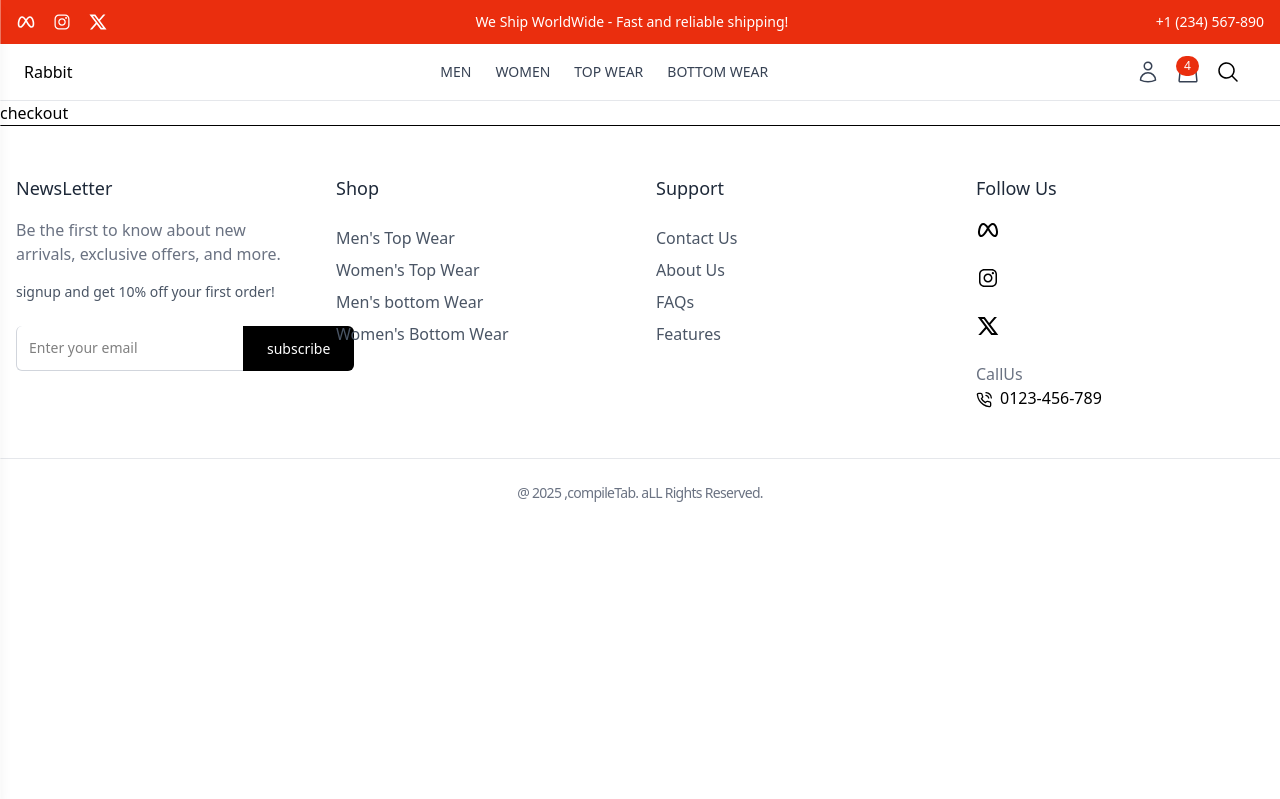
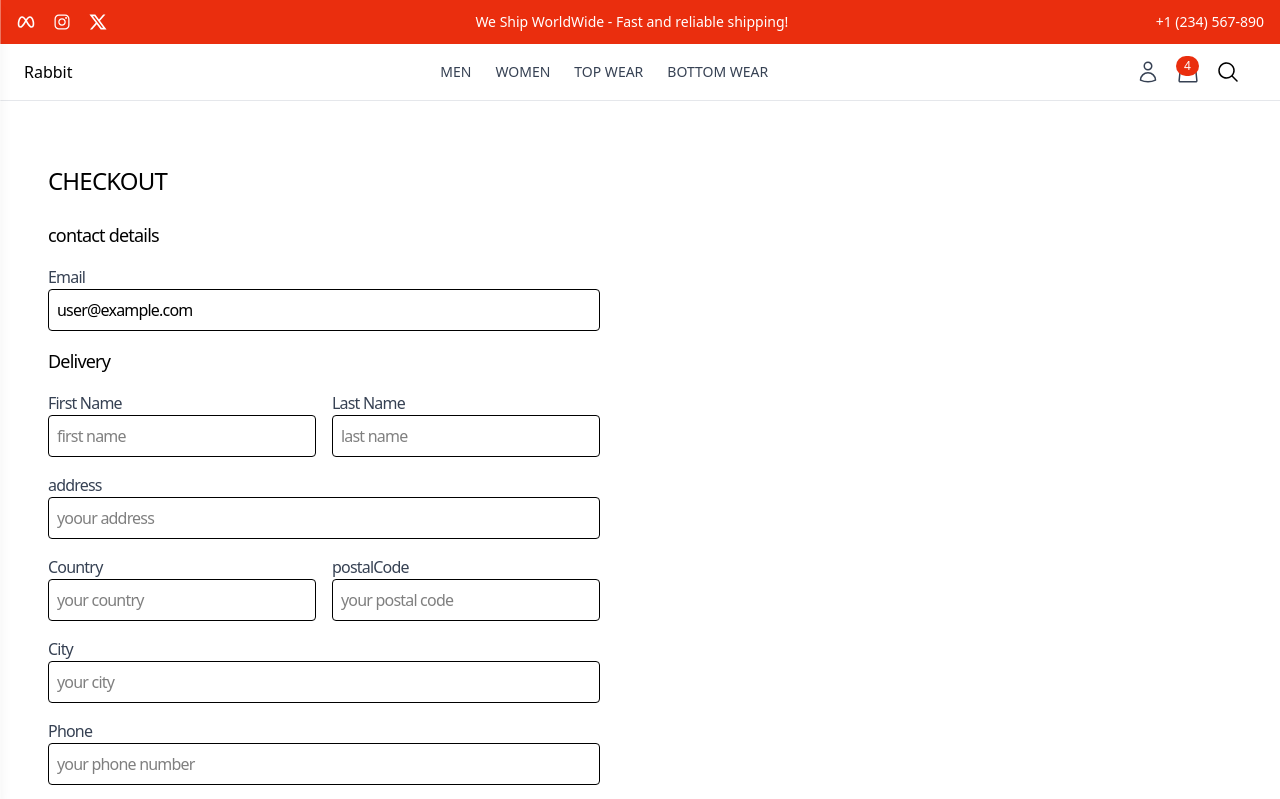
Before and after one commit to teumaywerashe/e-commerce, a React (Vite) app in the folder frontend/: page /checkout in a window 1280 px wide. Shown: the top 799 px of the page. Built offline with nearby package versions, Linux system fonts and the light colour scheme; a web font is replaced by a local one.

Commit message:
feat: Implement checkout functionality with PayPal integration and enhance shipping address form

```diff
--- a/frontend/package.json
+++ b/frontend/package.json
@@ -10,6 +10,7 @@
     "preview": "vite preview"
   },
   "dependencies": {
+    "@paypal/react-paypal-js": "^8.9.2",
     "@tailwindcss/vite": "^4.1.17",
     "react": "^19.2.0",
     "react-dom": "^19.2.0",
--- a/frontend/src/components/Cart/Checkout.jsx
+++ b/frontend/src/components/Cart/Checkout.jsx
@@ -1,11 +1,207 @@
-import React from 'react'
+import React, { useEffect, useState } from "react";
+import { useNavigate } from "react-router-dom";
+import PaypalButton from "./PaypalButton";
 
 function Checkout() {
+  const navigate = useNavigate();
+
+  const [checkoutId, setCheckoutId] = useState(null);
+  const [shippingAddress, setShippingAddress] = useState({
+    firestName: "",
+    lastName: "",
+    address: "",
+    postalCode: "",
+    city: "",
+    country: "",
+    phone: "",
+  });
+useEffect(()=>{
+  console.log(checkoutId);
+},[])
+  const handleCreateCheckout = (e) => {
+    e.preventDefault();
+    setCheckoutId(1234);
+    // console.log(shippingAddress);
+  };
+
+  const handleSuccess=({details})=>{
+    console.log('Payment detail',details);
+    navigate('/order-confirmation')
+
+  }
   return (
-    <div>
-      checkout
+    <div className="grid grid-cols-1 lg:grid-cols-2 gap-8 max-w-7xl mx-auto py-10 px-6 tracking-tighter">
+      {/*  left side*/}
+      <div className="bg-white rounded-lg p-6">
+        <h2 className="text-2xl uppercase mb-6 ">checkout</h2>
+        <form onSubmit={handleCreateCheckout} >
+          <h3 className="text-lg mb-4">contact details</h3>
+          <div className="mb-4">
+            <label htmlFor="" className="block text-gray-700 ">
+              Email
+            </label>
+            <input
+              className="w-full p-2 border rounded"
+              type="email"
+              value="user@example.com "
+              disabled
+            />
+          </div>
+          <h3 className="text-lg mb-4">Delivery</h3>
+          <div className="mb-4 grid grid-cols-2 gap-4  ">
+            <div>
+              <label htmlFor="" className="block text-gray-700">
+                First Name
+              </label>{" "}
+              <input
+                value={shippingAddress.firestName}
+                onChange={(e) =>
+                  setShippingAddress({
+                    ...shippingAddress,
+                    firestName: e.target.value,
+                  })
+                }
+                type="text"
+                placeholder="first name"
+                className="w-full p-2 border rounded"
+                required
+              />
+            </div>
+            <div>
+              <label htmlFor="" className="block text-gray-700">
+                Last Name
+              </label>{" "}
+              <input
+                value={shippingAddress.lastName}
+                onChange={(e) =>
+                  setShippingAddress({
+                    ...shippingAddress,
+                    lastName: e.target.value,
+                  })
+                }
+                type="text"
+                placeholder="last name"
+                className="w-full p-2 border rounded"
+                required
+              />
+            </div>
+          </div>
+          <div className="mb-4">
+            <div>
+              <label htmlFor="" className="block text-gray-700">
+                address
+              </label>{" "}
+              <input
+                value={shippingAddress.address}
+                onChange={(e) =>
+                  setShippingAddress({
+                    ...shippingAddress,
+                    address: e.target.value,
+                  })
+                }
+                type="text"
+                placeholder="yoour address"
+                className="w-full p-2 border rounded"
+                required
+              />
+            </div>
+          </div>
+          <div className="mb-4 grid grid-cols-2 gap-4  ">
+            <div>
+              <label htmlFor="" className="block text-gray-700">
+                Country
+              </label>{" "}
+              <input
+                value={shippingAddress.country}
+                onChange={(e) =>
+                  setShippingAddress({
+                    ...shippingAddress,
+                    country: e.target.value,
+                  })
+                }
+                type="text"
+                placeholder="your country"
+                className="w-full p-2 border rounded"
+                required
+              />
+            </div>
+            <div>
+              <label htmlFor="" className="block text-gray-700">
+                postalCode
+              </label>{" "}
+              <input
+                value={shippingAddress.postalCode}
+                onChange={(e) =>
+                  setShippingAddress({
+                    ...shippingAddress,
+                    postalCode: e.target.value,
+                  })
+                }
+                type="text"
+                placeholder="your postal code"
+                className="w-full p-2 border rounded"
+                required
+              />
+            </div>
+          </div>
+
+          <div className="mb-4">
+            <div>
+              <label htmlFor="" className="block text-gray-700">
+                City
+              </label>{" "}
+              <input
+                value={shippingAddress.city}
+                onChange={(e) =>
+                  setShippingAddress({
+                    ...shippingAddress,
+                    city: e.target.value,
+                  })
+                }
+                type="text"
+                placeholder="your city"
+                className="w-full p-2 border rounded"
+                required
+              />
+            </div>
+          </div>
+          <div className="mb-4">
+            <div>
+              <label htmlFor="" className="block text-gray-700">
+                Phone
+              </label>{" "}
+              <input
+                value={shippingAddress.phone}
+                onChange={(e) =>
+                  setShippingAddress({
+                    ...shippingAddress,
+                    phone: e.target.value,
+                  })
+                }
+                type="tele"
+                placeholder="your phone number"
+                className="w-full p-2 border rounded"
+                required
+              />
+            </div>
+          </div>
+          <div className="mb-6 ">
+            {!checkoutId ? (
+              <button type="submit" className="w-full bg-black cursor-pointer text-white py-3 rounded">
+                continue to payment
+              </button>
+            ) : (
+              <div>
+                <h3 className="text-lg capitalize mb-4">pay with paypal</h3>
+
+                <PaypalButton amount={100} onsuccess={handleSuccess} onError={()=>alert('Payment failed. try again!')} />
+              </div>
+            )}
+          </div>
+        </form>
+      </div>
     </div>
-  )
+  );
 }
 
-export default Checkout
+export default Checkout;
--- /dev/null
+++ b/frontend/src/components/Cart/PaypalButton.jsx
@@ -0,0 +1,22 @@
+import React from "react";
+import {  PayPalScriptProvider,PayPalButtons } from "@paypal/react-paypal-js";
+function PaypalButton({ amount, onSuccess, onError }) {
+  return (
+    <PayPalScriptProvider options={{ clientId: "dkjfrlkjnolkjfml" }}>
+      <PayPalButtons
+        style={{ layout: "vertical" }}
+        createOrder={(data, action) => {
+          return action.order.create({
+            purchase_units: [{ amount: { value: amount } }],
+          });
+        }}
+        onApprove={(data, action) => {
+          return action.order.capture().then(onSuccess);
+        }}
+        onError={onError}
+      ></PayPalButtons>
+    </PayPalScriptProvider>
+  );
+}
+
+export default PaypalButton;
```
Also changed, not shown: 1 other file (tests, documents, lock files or other folders).
